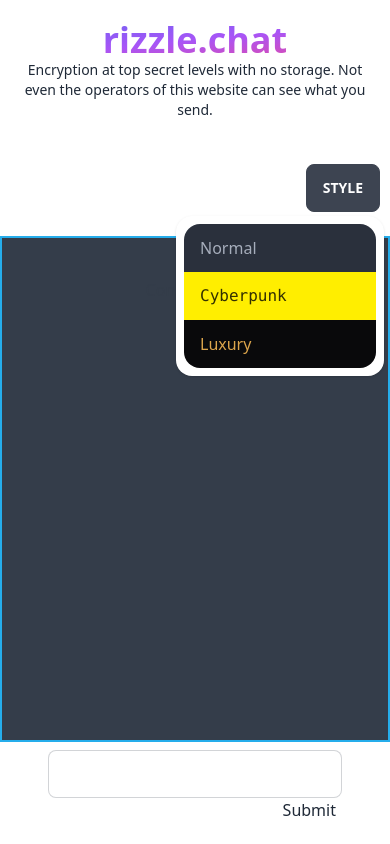
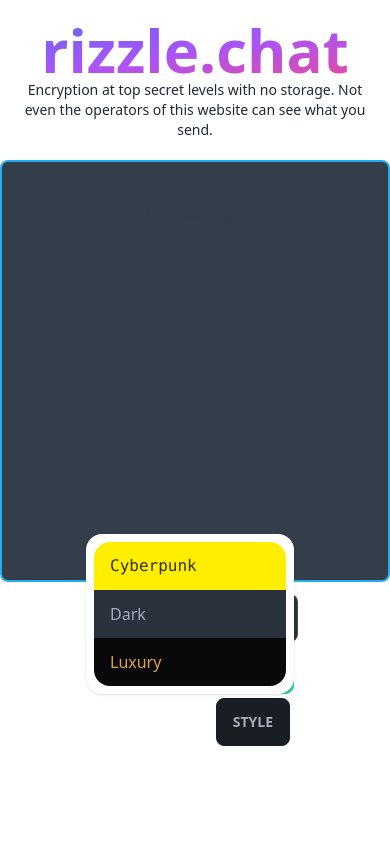
Before and after one commit to edwardwc/chat, a SvelteKit app in the folder newfrontend/: page / in a window 390 px wide. Both pictures are taken after a click on the label "STYLE". Built offline with nearby package versions, Linux system fonts and the light colour scheme; no server answers.

Commit message:
hello world

```diff
--- a/newfrontend/src/routes/+page.svelte
+++ b/newfrontend/src/routes/+page.svelte
@@ -2,10 +2,8 @@
     import {onMount, } from "svelte";
     import { fade } from "svelte/transition";
 
-
-    let loading = true
     let message = "Loading..."
-    let currentlySelected = "";
+    let currentlySelected = "dark";
 
     onMount(async () => {
         const logElem = document.querySelector('#log')
@@ -13,7 +11,6 @@
         const formElem = document.querySelector('#chatform')
         const inputElem = document.querySelector('#text')
         const clientsElem = document.querySelector('#clients')
-        const allThemes = ["cyberpunk", "luxury", "halloween", "forest", "aqua"]
 
         /** @type {WebSocket | null} */
         var socket = null
@@ -22,14 +19,10 @@
             if (sender === "system") {
                 logElem.innerHTML += `<p class="text-center">${msg}</p>`
             } else if (you) {
-                let number = Math.floor(Math.random() * (allThemes.length))
-                console.log(number)
-                let color = allThemes[number];
-                console.log(color)
                 logElem.innerHTML += `
                 <div class="chat chat-end">
                   ` + (!sentLastMessage.includes("you") ? `<div className="chat-header">${sender}</div>` : ``) + `
-                  <div class="chat-bubble opacity-100 brightness-200" data-theme="${color}">${msg}</div>
+                  <div class="chat-bubble opacity-100 brightness-200" data-theme="${currentlySelected}">${msg}</div>
                 </div>
                 `
                 // will add div here
@@ -38,12 +31,12 @@
                 logElem.innerHTML +=
                     sentLastMessage === sender ? `
                     <div class="chat chat-start max-w-screen-md lg:max-w-4xl pt-0">
-                       <div class="chat-bubble">${msg}</div>
+                       <div class="chat-bubble" data-theme="${currentlySelected}">${msg}</div>
                     </div>
                     ` : `
                 <div class="chat chat-start max-w-screen-md lg:max-w-4xl">
                        <div class="chat-header">${sender}</div>
-                       <div class="chat-bubble" data-theme="">${msg}</div>
+                       <div class="chat-bubble" data-theme="${currentlySelected}">${msg}</div>
                 </div>`
                 sentLastMessage = sender;
             }
@@ -65,15 +58,11 @@
                 const data = JSON.parse(ev.data)
                 if (data.Sender.includes("(you)")) {
                     log(data.Message, data.Sender, true);
-                    console.log(1)
                 } else if (data.Sender === "update") {
                     clientsElem.innerHTML = data.Message
-                    console.log(2)
                 } else {
                     log(data.Message, data.Sender, false)
-                    console.log(3)
                 }
-                console.log(4)
             }
 
             socket.onclose = () => {
@@ -94,7 +83,6 @@
             inputElem.focus()
         })
     })
-    loading = false
 
 </script>
 <style>
@@ -102,9 +90,9 @@
         overflow: auto;
     }
 </style>
-<html data-theme="{currentlySelected}">
+<html>
     <div class={"py-5 text-center"}>
-        <p transition:fade class={"lg:text-8xl md:text-6xl text-4xl font-bold bg-clip-text text-transparent bg-gradient-to-br from-indigo-500" +
+        <p transition:fade class={"lg:text-8xl text-6xl font-bold bg-clip-text text-transparent bg-gradient-to-br from-indigo-500" +
                       " via-purple-500 to-pink-500"}>
             rizzle.chat
         </p>
@@ -119,36 +107,33 @@
             */
         -->
     </div>
-    <div class="relative text-right lg:px-8 px-1.5 py-5">
-        <div class="dropdown dropdown-end">
-            <label tabindex="0" class="btn m-1">Style</label>
+    <div class="lg:hover:blur-none">
+        <div class={"mx-auto max-w-7xl px-4 sm:px-6 lg:px-8 border-solid border-2 border-sky-500 rounded-lg" +
+         " opacity-90 py-10 bg-gray-800"} style={"height: 50vh;"} id="log">
+        </div>
+        <div>
+            <form id="chatform" class="text-right px-24 py-2" autocomplete="off">
+                <input type="text" class={`input input-bordered w-full max-w-xs m-1 ` + (currentlySelected === "cyberpunk" ? `bg-gray-700 text-yellow-400` : ``)}
+                       data-theme="{currentlySelected}" id="text" autofocus required/>
+                <button type="submit" data-theme="{currentlySelected}" class="btn btn-success px-10" id="send">
+                    Send
+                </button>
+                <div class="dropdown dropdown-top dropdown-end">
+                    <label tabindex="0" class="btn m-1" data-theme="{currentlySelected}">Style</label>
                     <ul tabindex="0" class="dropdown-content menu p-2 shadow bg-base-100 rounded-box w-52">
-                <li data-theme="dark" on:click={() => {
-                    currentlySelected = "dark"
-                }}><a>Normal</a></li>
                         <li data-theme="cyberpunk" on:click={() => {
                     currentlySelected = "cyberpunk"
                 }}><a>Cyberpunk</a></li>
+                        <li data-theme="dark" on:click={() => {
+                    currentlySelected = "dark"
+                }}><a>Dark</a></li>
                         <li data-theme="luxury" on:click={() => {
                     currentlySelected = "luxury"
                 }}><a>Luxury</a></li>
                     </ul>
                 </div>
-    </div>
-    {#if loading}
-        <p class={"text-4xl py-20 text-center"}>{message}</p>
-        {:else}
-        <div class="lg:hover:blur-none">
-            <div class={`mx-auto max-w-7xl px-4 sm:px-6 lg:px-8 border-solid border-2 border-sky-500 rounded-lg" +
-             " opacity-90 py-10 ` + (currentlySelected === "cyberpunk" ? `bg-yellow-400` : `bg-gray-800`)} style={"height: 60vh;"} id="log">
-            </div>
-            <div>
-                <form id="chatform" class="text-right px-12 py-2 lg:flex-none" autocomplete="off">
-                    <input type="text" class="input input-bordered w-full max-w-xs" id="text" />
-                    <input type="submit" class="px-1.5" id="send" />
             </form>
         </div>
     </div>
-    {/if}
 
 </html>
```
Lines whose indentation alone changed are shown as unchanged.
